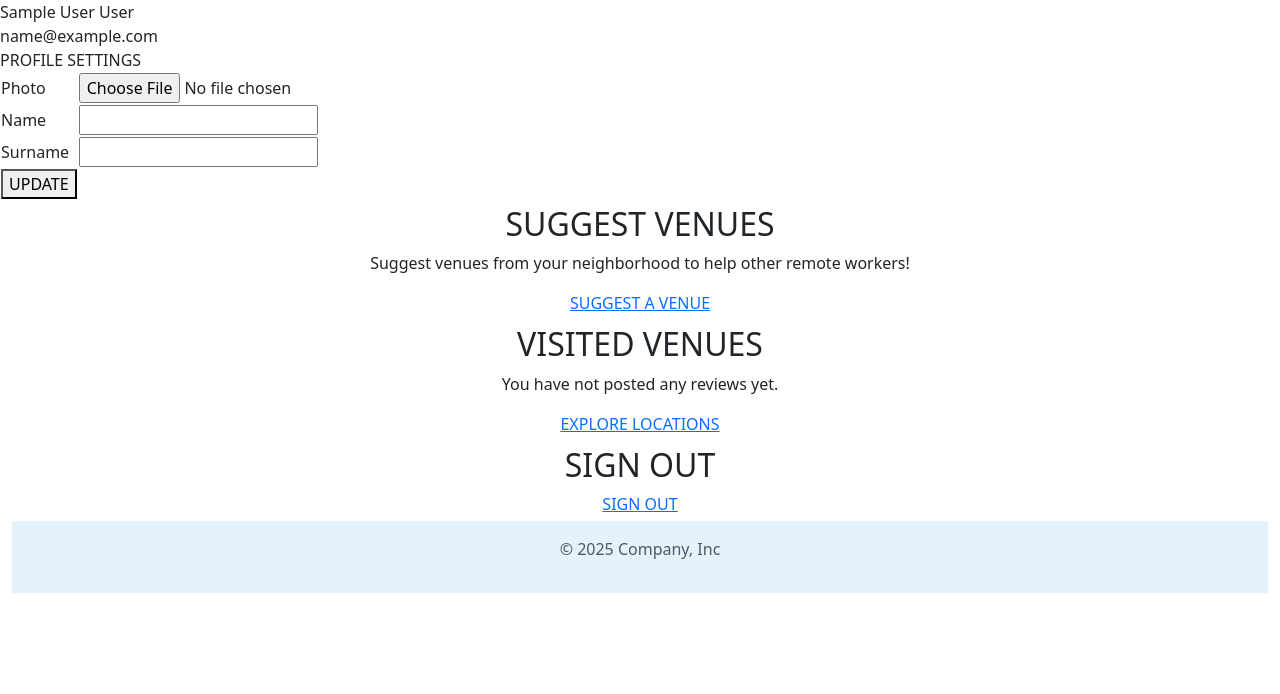
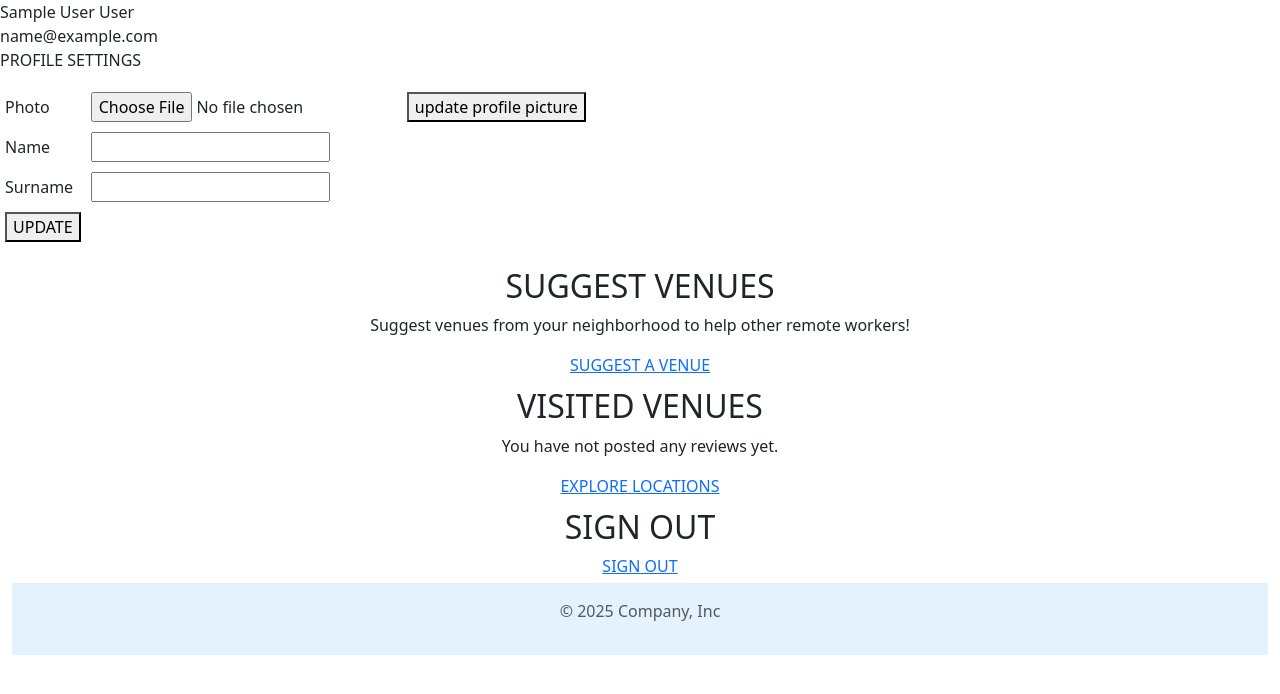
Before and after one commit to follybobbo/CafeWifi, a Flask app: page /users in a window 1280 px wide. Shown: the part 80-774 px from the top of the page. Run offline with Flask 3, Linux system fonts and the light colour scheme; a user stored in the database is signed in; tables that the repository leaves empty hold one stand-in row (values such as "Sample post"); parts of the project's set-up code (start-up, migrations or seed data) failed here and were passed over.

Commit message:
add id to element

```diff
--- a/app/templates/dashboard.html
+++ b/app/templates/dashboard.html
@@ -16,14 +16,19 @@
     <div>{{user_data.get("email")}}</div>
 
     <div>PROFILE SETTINGS</div>
-
+    <div id="dashboard-table">
         <table>
               <tr>
                 <td>
                     {{form.photo.label}}
                 </td>
                 <td>
-               {{form.photo()}}
+                    <form id="update-picture-form" action="{{url_for('ajax.change_display_picture')}}" method="POST" enctype="multipart/form-data">
+                        <div>
+                           <span>{{form.photo()}}</span>
+                            <button id="submit-profile-picture" type="submit">update profile picture</button>
+                        </div>
+                    </form>
                 </td>
               </tr>
 
```
Lines whose indentation alone changed are shown as unchanged.
